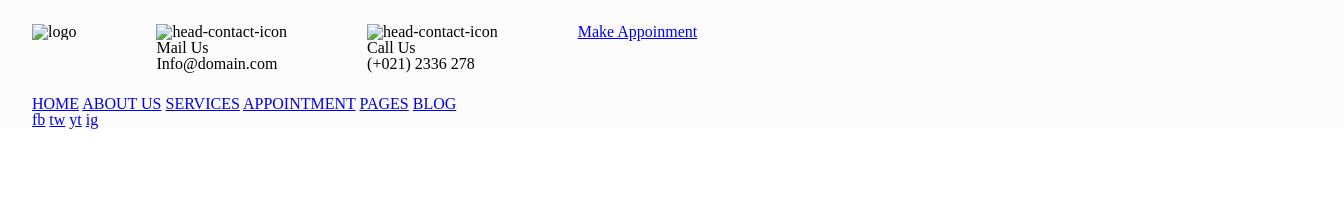
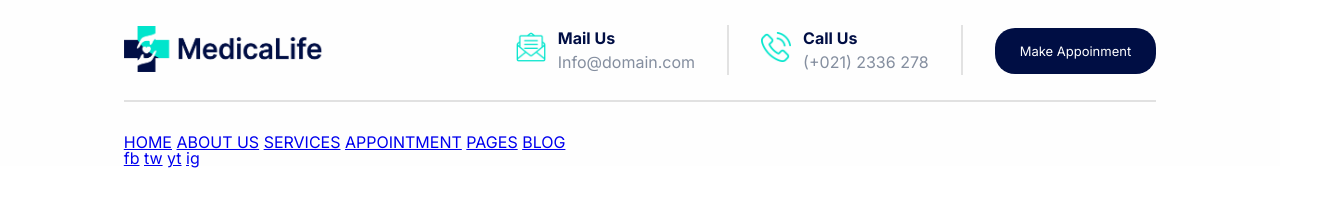
Before and after one commit to NapatpanOP/medicaLife, a website built with Vite: page index.html in a window 1280 px wide. Shown: the whole page, 1344 px wide, since content can reach past the window. Built offline with nearby package versions, Linux system fonts and the light colour scheme.

Commit message:
Add and edit style in class nav-top in navbar.css, index.html and add font in style.css

```diff
--- a/index.html
+++ b/index.html
@@ -9,35 +9,40 @@
     <link rel="stylesheet" href="./style.css">
   </head>
   <body>
-    <div>
-      <div>
     <nav>
       <div class="nav-top">
         <div class="logo">
-            <img src="" alt="logo">
+          <img src="./assets/logo-medicalife.png" alt="logo">
         </div>
 
+        <div class="nav-top-right">
+          <div class="contact-box">
+            <div class="icon">
+              <img src="./assets/icon/email.png" alt="icon-email">
+            </div>
             <div>
-            <img src="#" alt="head-contact-icon">
-            <div class="contact-box-detail">
               <h3 class="title-contact">Mail Us</h3>
               <div class="descroption-contact">Info@domain.com</div>
             </div>
           </div>
 
+          <div class="contact-box">
+            <div class="icon">
+              <img src="./assets/icon/phone-call.png" alt="icon-phone">
+            </div>
             <div>
-            <img src="#" alt="head-contact-icon">
-            <div class="contact-box-detail">
               <h3 class="title-contact">Call Us</h3>
               <div class="descroption-contact">(+021) 2336 278</div>
             </div>
           </div>
 
-          <div class="make-appoinment">
-            <a href="#">Make Appoinment</a>
+          <div>
+            <a href="#" class="make-appoinment">Make Appoinment</a>
           </div>
         </div>
-        <div class="nav-detail">
+      </div>
+
+      <div class="nav-menu">
         <a href="#">HOME</a>
         <a href="#">ABOUT US</a>
         <a href="#">SERVICES</a>
@@ -45,7 +50,7 @@
         <a href="#">PAGES</a>
         <a href="#">BLOG</a>
 
-          <div class="nav-detail-contact-icon">
+        <div class="contact-icon">
           <a href="#">fb</a>
           <a href="#">tw</a>
           <a href="#">yt</a>
@@ -53,8 +58,6 @@
         </div>
       </div>
     </nav>
-      </div>
-    </div>
 
     <script type="module" src="/main.js"></script>
   </body>
--- a/style.css
+++ b/style.css
@@ -1 +1,2 @@
+@import url('https://fonts.googleapis.com/css2?family=Inter:wght@300;400;500;600;700;800;900&display=swap');
 @import "styles/navbar.css"
--- a/styles/navbar.css
+++ b/styles/navbar.css
@@ -1,25 +1,60 @@
 nav {
-  width: 100%;
-  background-color: rgb(252, 252, 252);
-  padding: 0 2rem;
+  font-family: 'Inter', sans-serif;
+  background-color: #fefefe;
+  display: grid;
+  justify-content: center;
+  align-items: center;
+  gap: 2rem;
 
   .nav-top {
+    max-width: 1170px;
+    height: 100px;
     display: flex;
-    margin: 0 auto;
-    gap: 5rem;
-    padding: 1.5rem 0;
-  }
-}
-
+    align-items: center;
+    gap: 12rem;
+    border-bottom: 2px solid #dddd;
 
     .logo img {
       width: 200px;
     }
 
+    .nav-top-right {
+      display: flex;
+      align-items: center;
+      gap: 2rem;
+
       .contact-box {
         display: flex;
+        gap: 12px;
+        height: 50px;
+        align-items: center;
+        border-right: 2px solid #dddd;
+        line-height: 1.5rem;
+        padding-right: 2rem;
+
+        .icon img {
+          width: 30px;
         }
 
-.contact-box-detail {
-  width: 120px;
+        .title-contact {
+          font-weight: bold;
+          color: #000E44;
         }
+
+        .descroption-contact {
+          color: #848E9F;
+        }
+      }
+
+      .make-appoinment {
+        text-decoration: none;
+        color: #fff;
+        background-color: #000E44;
+        padding: 15px 25px;
+        border-radius: 20px;
+        font-size: 13px;
+      }
+    }
+
+  }
+}
```
Lines whose indentation alone changed are shown as unchanged.
